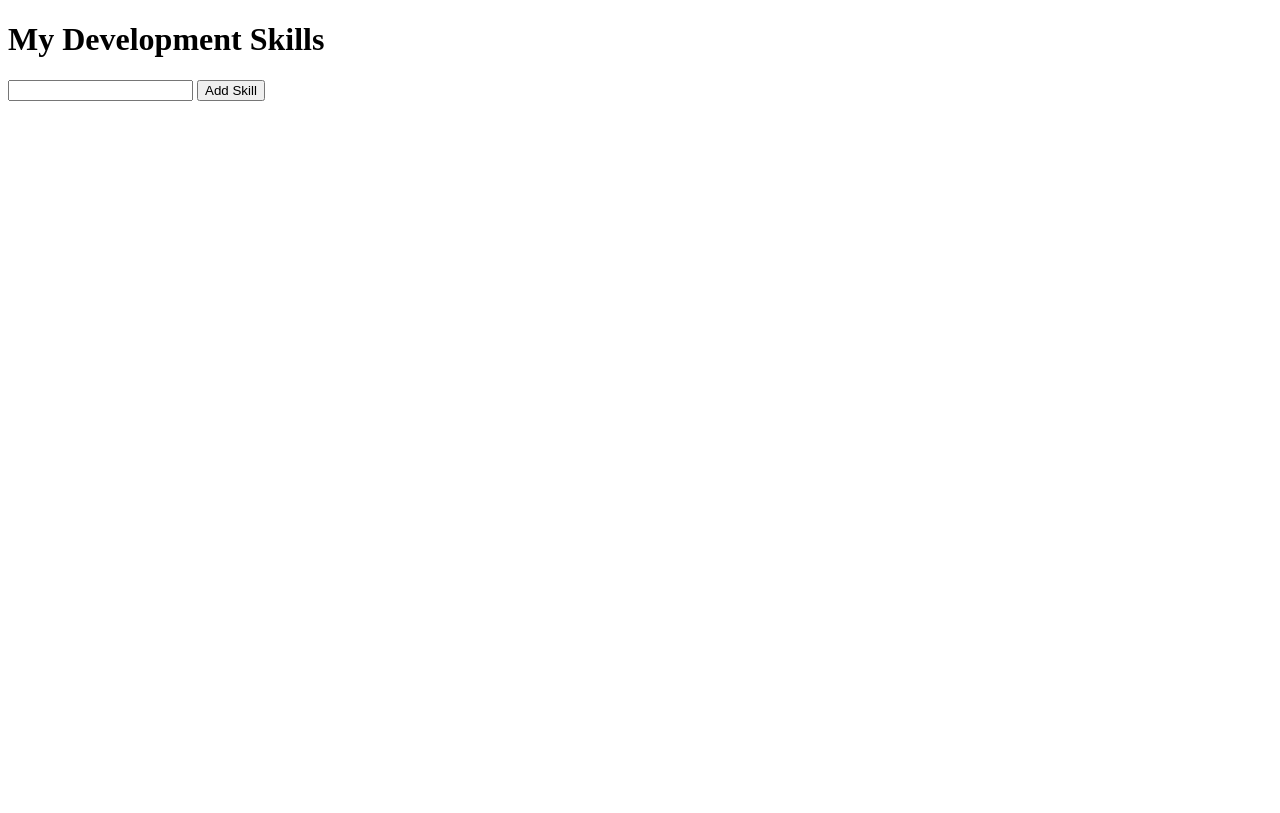
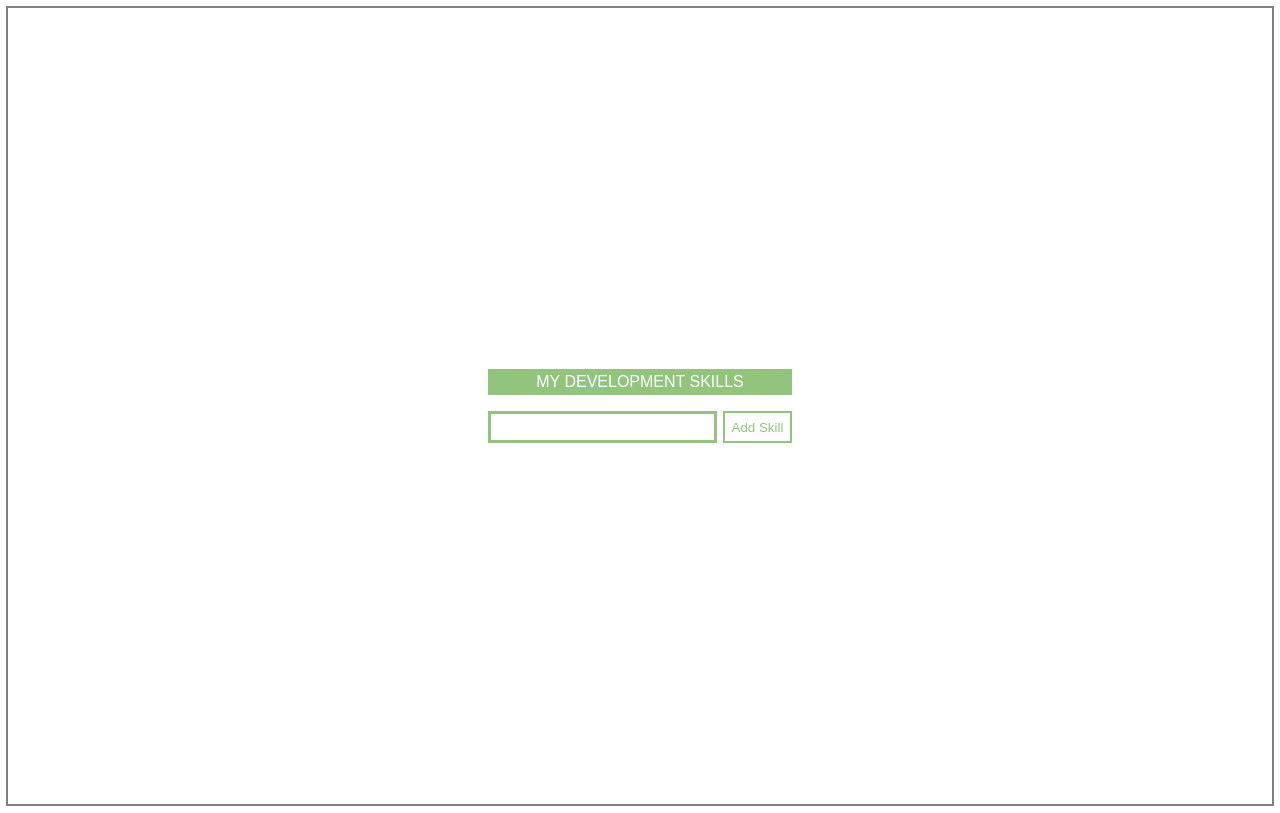
Before and after one commit to kcanamar/dev-skills-lab, a plain HTML site: page index.html in a window 1280 px wide. Drawn offline with Linux system fonts and the light colour scheme.

Commit message:
css first mock

```diff
--- a/css/style.css
+++ b/css/style.css
@@ -0,0 +1,55 @@
+* {
+    box-sizing: border-box;
+}
+
+:root {
+    --funny-green: rgb(147,196, 125);
+}
+
+body {
+    border: 2px solid gray;
+    margin: .4rem;
+    height: 100svh;
+    display: flex;
+}
+
+h1 {
+    background-color: var(--funny-green);
+    font-family: Arial, Helvetica, sans-serif;
+    color: white;
+    text-align: center;
+    font-weight: normal;
+    padding: .4em;
+    margin: 0;
+}
+
+.display {
+    margin: auto;
+}
+
+.header {
+    font-size: medium;
+    padding: .25rem 3rem;
+}
+
+form {
+    display: flex;
+    flex-flow: row nowrap;
+}
+
+.skill-input {
+    width: 100%;
+    border: .25em solid var(--funny-green);
+    color: var(--funny-green);
+    height: 2rem;
+    margin: 0;
+}
+
+.btn-add {
+    padding: .25rem;
+    background-color: white;
+    margin-left: .5em;
+    width: 5.5rem;
+    color: var(--funny-green);
+    border: .2em solid var(--funny-green)
+}
--- a/index.html
+++ b/index.html
@@ -10,7 +10,7 @@
 <body>
 
     <div class="display">
-        <h1 class="header">My Development Skills</h1>
+        <h1 class="header">MY DEVELOPMENT SKILLS</h1>
         <ul class="skills-list"></ul>
         <form>
             <input class='skill-input' type="text" name="skill">
```
